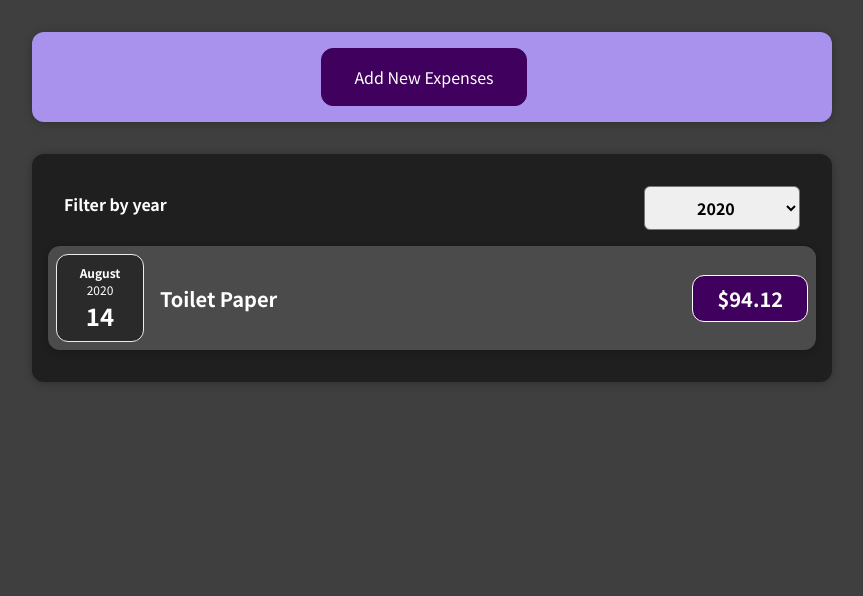
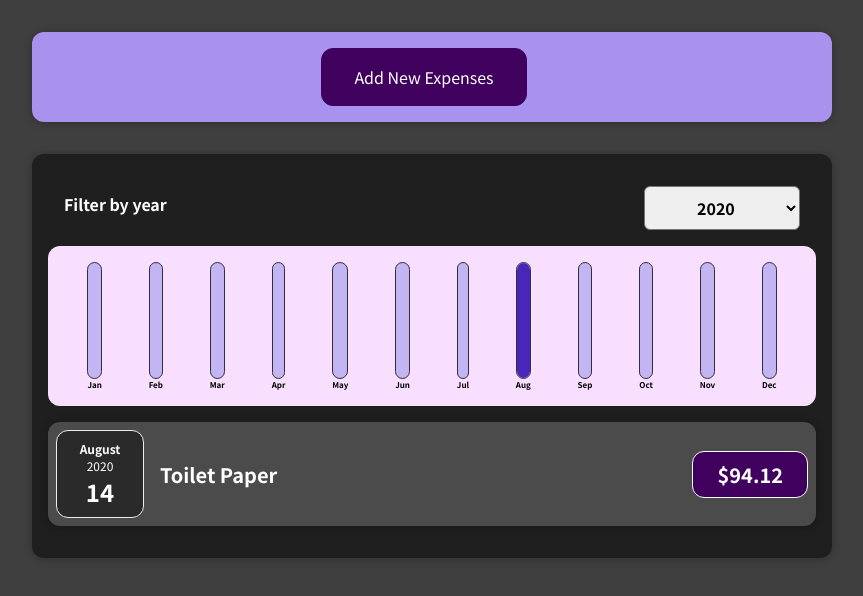
Before and after one commit to Akshay-Achuthan/Expense-Tracker, a React (Create React App) app: page / in a window 1280 px wide. Shown: the top 596 px of the page, without its empty margins (208-1071 px from the left). Built offline with nearby package versions, Linux system fonts and the light colour scheme.

Commit message:
using new component and passing data through props

```diff
--- a/src/component/Expenses/Expenses.js
+++ b/src/component/Expenses/Expenses.js
@@ -5,6 +5,7 @@
 
 import "./Expenses.css"
 import ExpensesList from "./ExpensesList";
+import ExpensesChart from "./ExpensesChart";
 
 const Expenses = (props) => {
 
@@ -24,6 +25,7 @@
       selected={filteredYear}
       onChangeFilter={filterChangeHandler}
       />
+      <ExpensesChart expenses={filteredExpenses}/>
       <ExpensesList items={filteredExpenses}/>
       </Card>
   );
```
